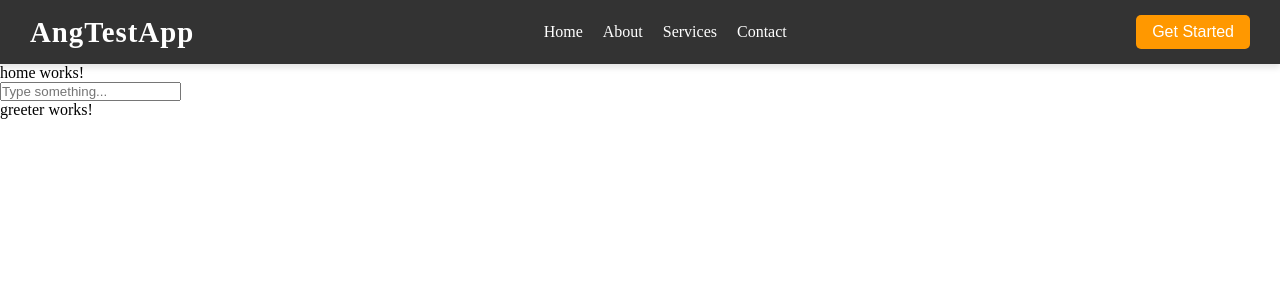
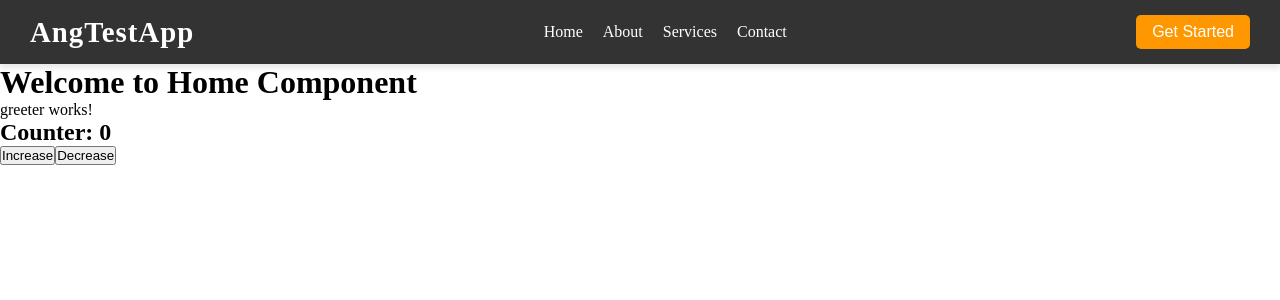
Before and after one commit to ajaypoddar78890/AngluartestApp, an Angular app: page / in a window 1280 px wide. Shown: the top 300 px of the page. Built offline with nearby package versions, Linux system fonts and the light colour scheme.

Commit message:
created the counter

```diff
--- /dev/null
+++ b/src/app/componants/counter/counter.component.html
@@ -0,0 +1 @@
+<h2>Counter: {{ counter }}</h2>
--- a/src/app/home/home.component.html
+++ b/src/app/home/home.component.html
@@ -1,3 +1,8 @@
-<p>home works!</p>
-<input type="text" (keyup)="keyupHandler($event)" placeholder="Type something..." />
-<app-greeter>
+<h1>Welcome to Home Component</h1>
+
+<app-greeter></app-greeter> <!-- ✅ Use the GreeterComponent -->
+
+<app-counter [counter]="counter"></app-counter>
+
+<button (click)="increaseCounter()">Increase</button>
+<button (click)="decreaseCounter()">Decrease</button>
--- a/src/app/home/home.component.ts
+++ b/src/app/home/home.component.ts
@@ -1,14 +1,37 @@
 import { Component } from '@angular/core';
 import { GreeterComponent } from '../componants/greeter/greeter.component';
+import { CounterComponent } from '../componants/counter/counter.component';
 
 @Component({
   selector: 'app-home',
-  imports: [GreeterComponent],
+  imports: [GreeterComponent, CounterComponent],
   templateUrl: './home.component.html',
   styleUrl: './home.component.scss',
 })
 export class HomeComponent {
-  keyupHandler(event: KeyboardEvent) {
-    console.log(`user typed something ${event.key} `);
+  counter: number = 0;
+
+  increaseCounter() {
+    this.counter++;
+  }
+
+  decreaseCounter() {
+    if (this.counter > 0) {
+      this.counter--;
+    }
   }
 }
+
+// export class HomeComponent {
+//   counter: number = 0; // ✅ Properly declared property
+
+//   increaseCounter() {
+//     this.counter++; // ✅ Increment counter
+//   }
+
+//   decreaseCounter() {
+//     if (this.counter > 0) {
+//       this.counter--; // ✅ Decrement counter
+//     }
+//   }
+// }
```
Also changed, not shown: src/app/componants/counter/counter.component.ts (added, +10 -0 lines), src/app/componants/counter/counter.component.scss (added), 1 other file (tests, documents, lock files or other folders).
